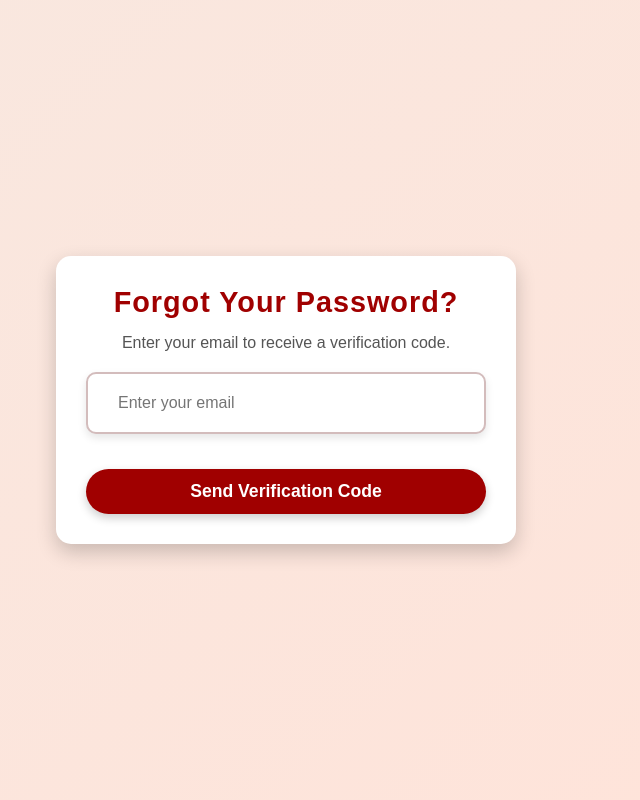
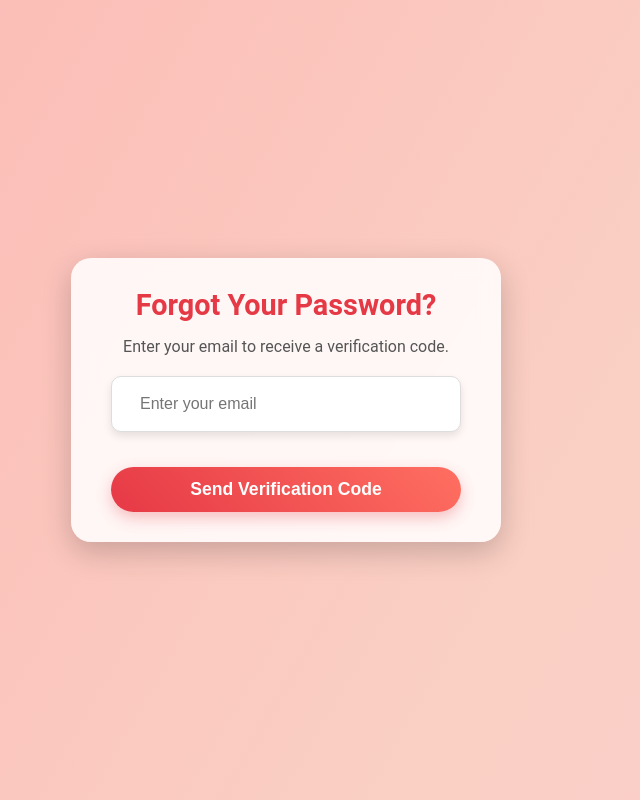
Before and after one commit to ayoubmorchid/bookhaven, a React (Create React App) app: page /forget-password in a window 1280 px wide. Shown: the whole page, without its empty margins (354-994 px from the left). Built offline with nearby package versions, Linux system fonts and the light colour scheme.

Commit message:
change style timer again

```diff
--- a/src/style/ForgetPassword.css
+++ b/src/style/ForgetPassword.css
@@ -1,32 +1,46 @@
 body {
-  font-family: Arial, sans-serif;
-  background: linear-gradient(135deg, #f8e8e0, #ffe3d9);
+  font-family: 'Roboto', sans-serif;
+  background: linear-gradient(120deg, #ff9a9e, #fad0c4, #fbc2eb);
+  background-size: 300% 300%;
+  animation: gradientBG 8s ease infinite;
   margin: 0;
   padding: 0;
+}
+
+@keyframes gradientBG {
+  0% { background-position: 0% 50%; }
+  50% { background-position: 100% 50%; }
+  100% { background-position: 0% 50%; }
 }
 
 .forget-password-page {
   display: flex;
   justify-content: center;
   align-items: center;
-  height: 100vh;
+  min-height: 100vh;
 }
 
 .container {
-  background-color: #fff;
-  padding: 30px;
-  border-radius: 15px;
-  width: 400px;
-  box-shadow: 0 8px 20px rgba(0, 0, 0, 0.2);
+  background: rgba(255, 255, 255, 0.85);
+  backdrop-filter: blur(10px);
+  padding: 30px 40px;
+  border-radius: 20px;
+  width: 350px;
+  box-shadow: 0 10px 30px rgba(0, 0, 0, 0.2);
   text-align: center;
+  animation: fadeIn 1s ease;
+}
+
+@keyframes fadeIn {
+  from { opacity: 0; transform: translateY(-20px); }
+  to { opacity: 1; transform: translateY(0); }
 }
 
 .container h2 {
   font-size: 1.8rem;
-  color: #a00000;
+  color: #e63946;
   margin-bottom: 15px;
   font-weight: bold;
-  letter-spacing: 1px;
 }
 
 .container p {
@@ -39,15 +53,20 @@ body {
   display: flex;
   align-items: center;
   margin-bottom: 20px;
-  border: 2px solid #d3bcbc;
+  border: 1px solid #ddd;
   border-radius: 10px;
   background-color: #fff;
   padding: 10px;
   box-shadow: 0 4px 8px rgba(0, 0, 0, 0.1);
+  transition: all 0.3s ease;
+}
+
+.input-group:hover {
+  box-shadow: 0 6px 12px rgba(0, 0, 0, 0.2);
 }
 
 .input-group label {
-  color: #a00000;
+  color: #e63946;
   margin-right: 10px;
   font-size: 1.2rem;
 }
@@ -57,6 +76,7 @@ body {
   border: none;
   outline: none;
   font-size: 1rem;
+  padding: 8px;
   color: #333;
   background: transparent;
 }
@@ -64,11 +84,11 @@ body {
 .input-group input:focus {
   border: none;
   outline: none;
-  box-shadow: 0 0 5px rgba(160, 0, 0, 0.5);
+  box-shadow: 0 0 5px rgba(230, 57, 70, 0.5);
 }
 
 .reset-button {
-  background-color: #a00000;
+  background: linear-gradient(45deg, #e63946, #ff6f61);
   color: white;
   padding: 12px 20px;
   border: none;
@@ -79,17 +99,18 @@ body {
   width: 100%;
   margin-top: 15px;
   transition: all 0.3s ease;
-  box-shadow: 0 4px 10px rgba(0, 0, 0, 0.2);
+  box-shadow: 0 6px 15px rgba(230, 57, 70, 0.3);
 }
 
 .reset-button:hover {
-  background-color: #800000;
-  transform: scale(1.05);
+  background: linear-gradient(45deg, #ff6f61, #e63946);
+  transform: translateY(-2px);
+  box-shadow: 0 8px 20px rgba(230, 57, 70, 0.4);
 }
 
 .reset-button[disabled] {
-  background-color: #d3d3d3;
-  color: #999;
+  background: #ddd;
+  color: #aaa;
   cursor: not-allowed;
   box-shadow: none;
 }
@@ -98,27 +119,15 @@ body {
   transform: none;
 }
 
-.reset-button:not([disabled]):hover {
-  background-color: #007bff;
-  color: white;
-}
-
-.reset-button[disabled]::after {
-  content: " (Waiting...)";
-  font-size: 0.9rem;
-  color: #666;
-}
-
-
 .success-message {
-  color: #28a745;
+  color: #38b000;
   font-size: 1rem;
   margin-top: 10px;
   font-weight: bold;
 }
 
 .error-message {
-  color: #dc3545;
+  color: #e63946;
   font-size: 1rem;
   margin-top: 10px;
   font-weight: bold;
```
